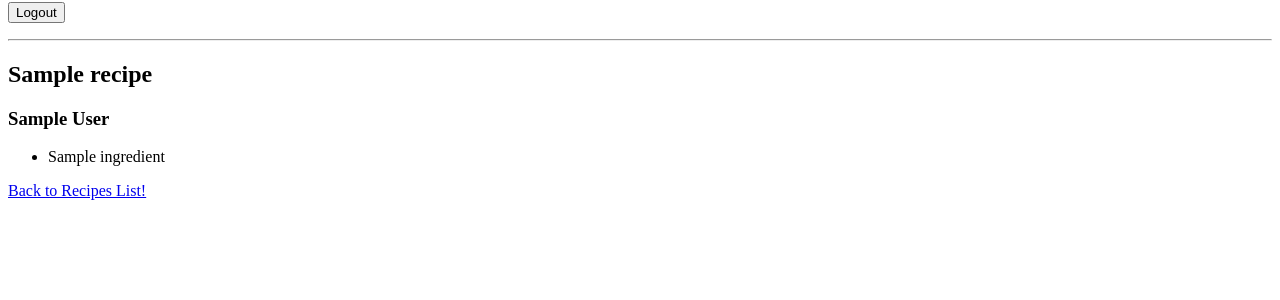
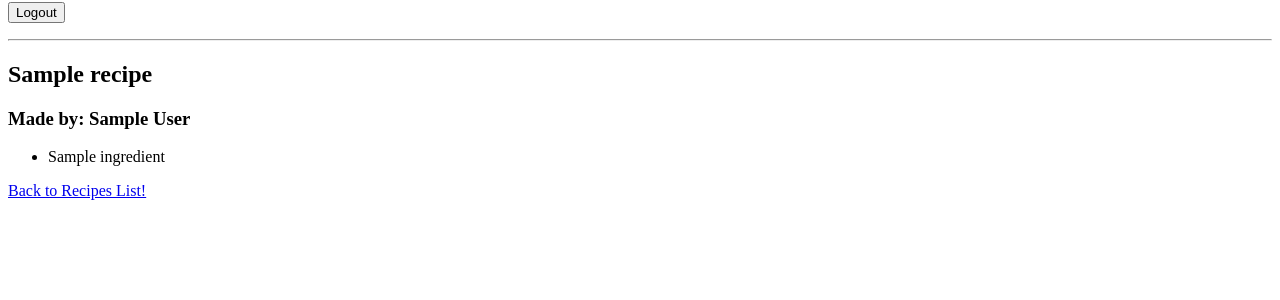
Before and after one commit to DyloreAquino/recipebook-aquino-jerold, a Django app: page /recipe/1 in a window 1280 px wide. Shown: the part 123-423 px from the top of the page. Run offline with Django 5.2, Linux system fonts and the light colour scheme; a user stored in the database is signed in; tables that the repository leaves empty hold one stand-in row (values such as "Sample post").

Commit message:
Slight modification to recipe_detail
Added 'Made by' before author name

```diff
--- a/ledger/templates/ledger/recipe_detail.html
+++ b/ledger/templates/ledger/recipe_detail.html
@@ -6,7 +6,7 @@
     </h2>
 
     <h3>
-        {{ object.author }}
+        Made by: {{ object.author }}
     </h3>
 
     <ul>
```
